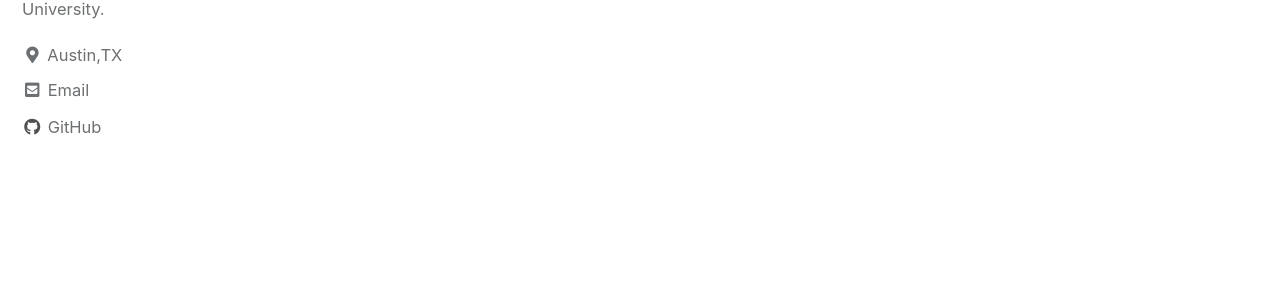
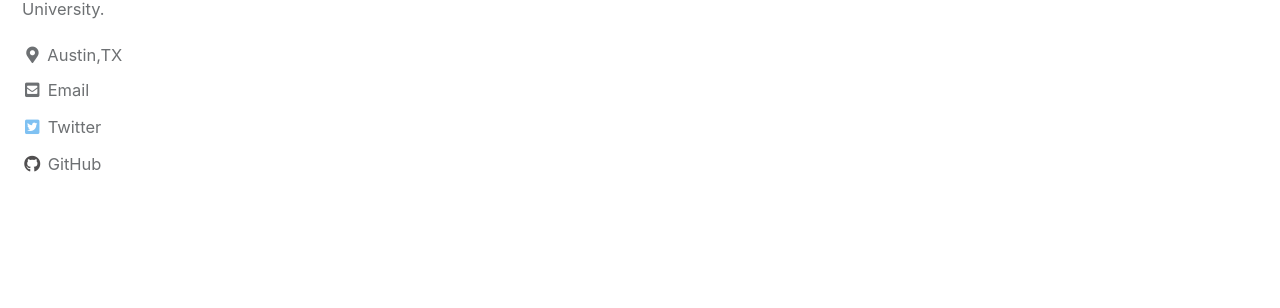
Before and after one commit to chenxuecon/chenxuecon.github.io, a Jekyll site: the page built from _pages/cv.md, in a window 1280 px wide. Shown: the part 338-646 px from the top of the page. Built offline with Jekyll 4.4.1, drawn with Linux system fonts in a browser that asks for light colours; cached includes are drawn as plain includes.

Commit message:
Update _config.yml

```diff
--- a/_config.yml
+++ b/_config.yml
@@ -99,6 +99,7 @@ author:
   location         : "Austin,TX"
   email            : cxu@stedwards.edu
   github           : chenxuecon
+  twitter          : ChenXU10581773
 links:
     - label: "Email"
       icon: "fas fa-fw fa-envelope-square"
```
